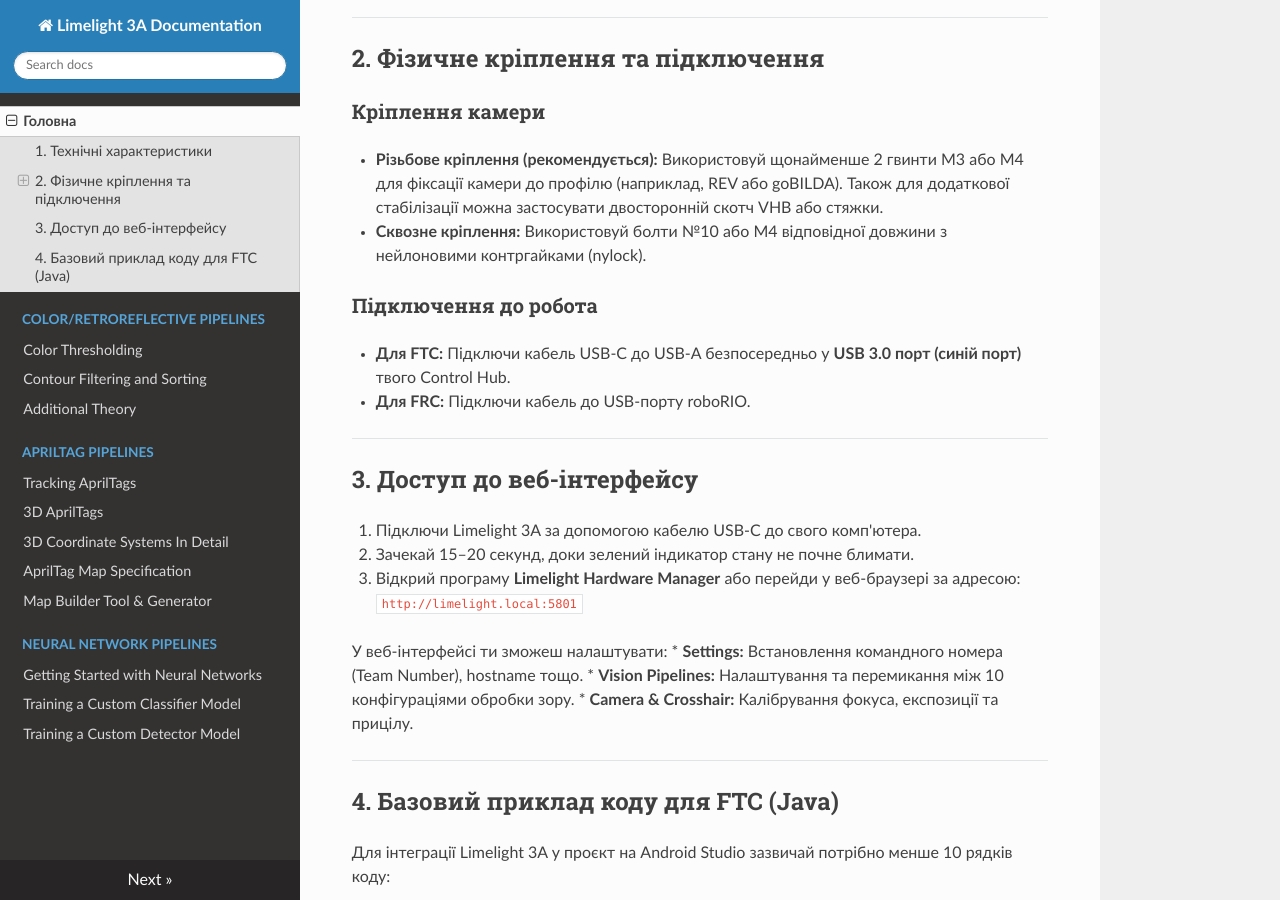
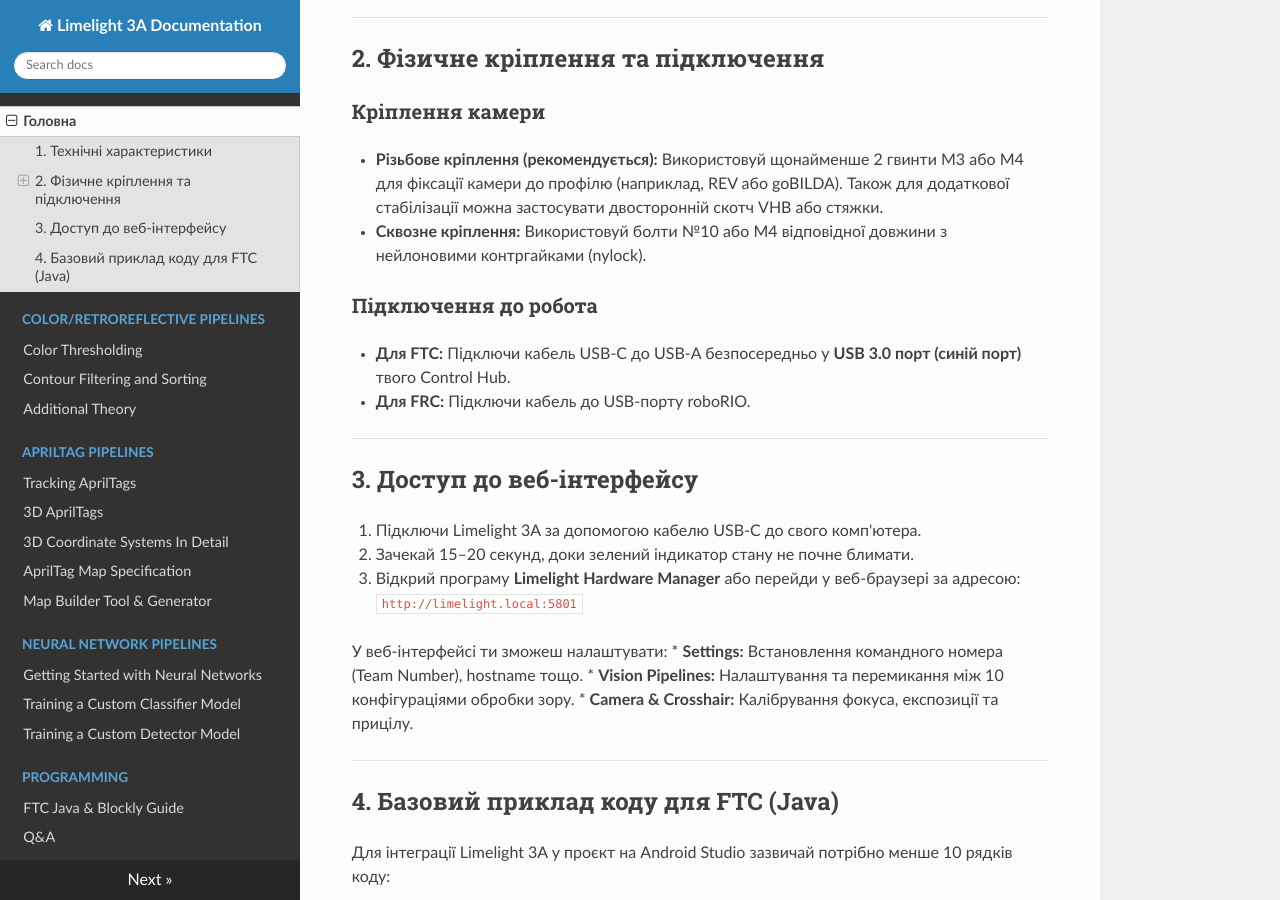
Before and after one commit to dicode19/Limelight-3A-Guide, an MkDocs documentation site: the page built from docs/index.md, in a window 1280 px wide and 900 px high, scrolled down 512 px. Built offline with MkDocs 1.6.1, drawn with Linux system fonts in a browser that asks for light colours; nearby versions of some CDN libraries.

Commit message:
Update mkdocs.yml

```diff
--- a/mkdocs.yml
+++ b/mkdocs.yml
@@ -17,3 +17,6 @@ nav:
       - Getting Started with Neural Networks: getting-started-neural.md
       - Training a Custom Classifier Model: training-classifier.md
       - Training a Custom Detector Model: training-detector.md
+  - Programming:
+      - FTC Java & Blockly Guide: ftc-programming.md
+      - Q&A: qa.md
```
